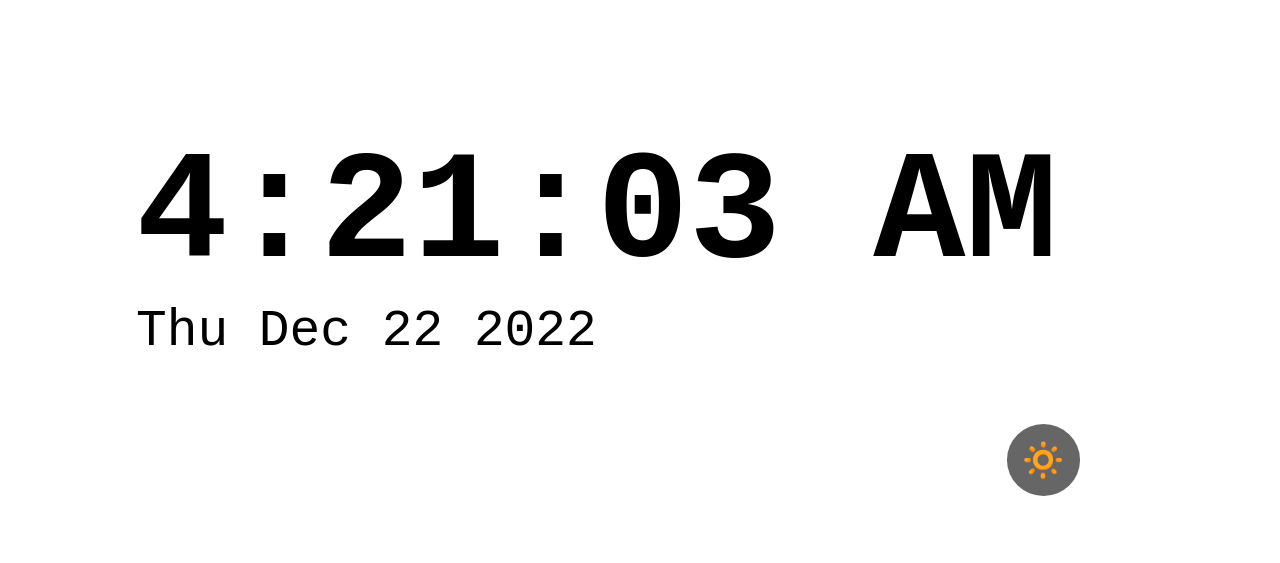
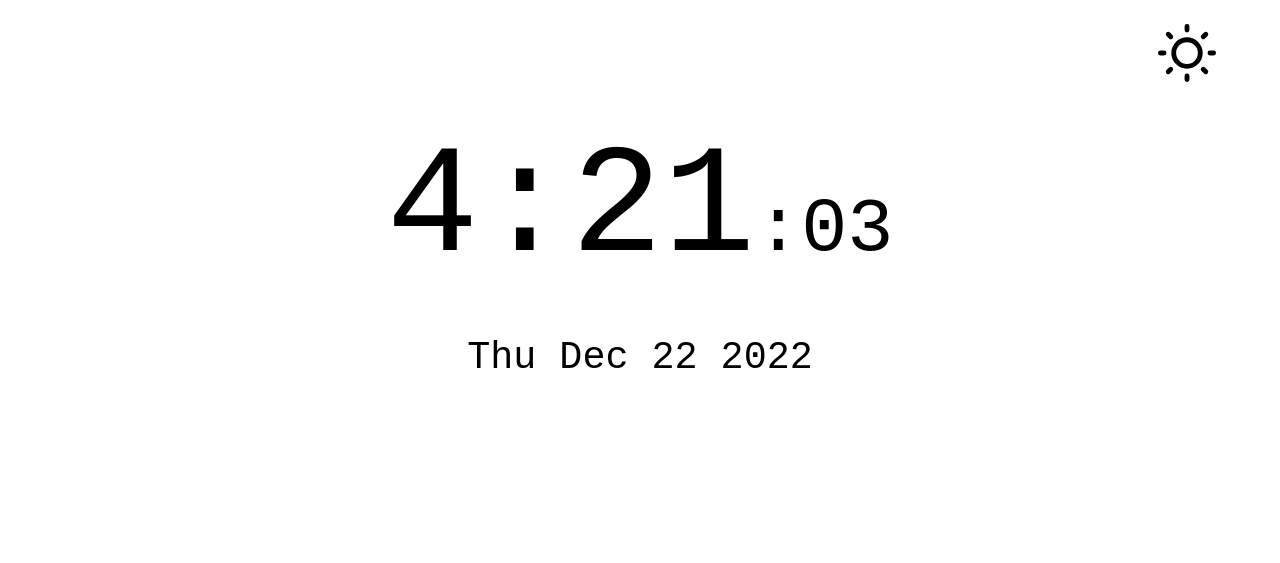
Before and after one commit to yamatech/js_clock, a plain HTML site: page index.html in a window 1280 px wide. Drawn offline with Linux system fonts and the light colour scheme.

Commit message:
upgrade all files
All renewal upgrade!
Revamped design, Behavior changes.

```diff
--- a/app.js
+++ b/app.js
@@ -1,46 +1,38 @@
-const Main = () => {
-  let date = new Date();
-  let clock = document.querySelector('#clock');
-  let today = document.querySelector('#today');
-  clock.innerHTML = date.toLocaleTimeString();
+
+function Main() {
+  const date = new Date();
+  const [hour, minutes, seconds] = [date.getHours(), date.getMinutes(), date.getSeconds()];
+  const clock = document.querySelector('.clock');
+  const clocksec = document.querySelector('.sec');
+  const today = document.querySelector('.footer');
+
+  let min = minutes;
+  let sec = seconds;
+  if (minutes < 10) { min = `0${minutes}`; }
+  if (seconds < 10) { sec = `0${seconds}`; }
+
+  clock.innerHTML = `${hour}:${min}`;
+  clocksec.innerHTML = `:${sec}`;
   today.innerHTML = date.toDateString();
+
+  requestAnimationFrame(Main);
 }
-
-window.onload = () => {
-  setInterval(function () {
-    Main();
-  }, 1000);
-};
+Main();
 
 
 // Change stylesheet
 const changeCSS = document.getElementById('changeCSS');
 
-changeCSS.addEventListener('click', function () {
+changeCSS.addEventListener('click', () => {
 
   document.body.classList.toggle('light-mode');
   document.body.classList.toggle('dark-mode');
 
   const className = document.body.className;
-  if(className == 'light-mode') {
-    this.textContent = "🔅";
+  if (className == 'light-mode') {
+    changeCSS.src = "src/icon1.svg";
   } else {
-    this.textContent = "🔆";
+    changeCSS.src = "src/icon2.svg";
   }
 
-  console.log('current className: ' + className);
-
 });
-
-
-/*
-
-memo:
-
-const date = new Date();
-
-const [month, day, year] = [date.getMonth(), date.getDate(), date.getFullYear()];
-
-const [hour, minutes, seconds] = [date.getHours(), date.getMinutes(), date.getSeconds()];
-
- */
--- a/index.html
+++ b/index.html
@@ -5,17 +5,17 @@
   <meta charset="UTF-8">
   <meta http-equiv="X-UA-Compatible" content="IE=edge">
   <meta name="viewport" content="width=device-width, initial-scale=1.0">
-  <title>js-clock (alpha ver.)</title>
+  <title>js-clock (test ver.)</title>
   <link rel="stylesheet" href="style.css">
 </head>
 
 <body class="light-mode">
-  <div class="app">
-    <div id="clock"></div>
-    <div id="today"></div>
-    <div class="footer">
-      <button id="changeCSS" class="btn">🔅</button>
+  <div id="app">
+    <div class="header">
+      <img id="changeCSS" src="src/icon1.svg" width="5%">
     </div>
+    <div class="main"><span class="clock"></span><span class="sec"></span></div>
+    <div class="footer"></div>
   </div>
 
   <script src="app.js"></script>
--- a/style.css
+++ b/style.css
@@ -15,9 +15,43 @@ body {
   font-family: 'Courier New', Courier, monospace;
   background: var(--bg-color);
   color: var(--font-color);
+  margin: 0;
+  padding: 0;
 }
 
-.app {
+#app {
+  margin: 3vh 5vw;
+}
+
+.header {
+  text-align: right;
+}
+#changeDsp {
+  vertical-align: middle;
+  cursor: pointer;
+}
+#changeCSS {
+  cursor: pointer;
+  vertical-align: middle;
+}
+
+.main {
+  text-align: center;
+  margin: 5vh 0;
+}
+.clock {
+  font-size: 12vw;
+}
+.sec {
+  font-size: 6vw;
+}
+
+.footer {
+  text-align: center;
+  font-size: 3vw;
+}
+
+/* .app {
   display: flex;
   flex-direction: column;
   margin: 10vw;
@@ -44,4 +78,4 @@ body {
   margin: 5vw;
   padding: 1vw;
   font-size: 3vw;
-}
+} */
```
Also changed, not shown: src/icon1.svg (added), src/icon2.svg (added).
